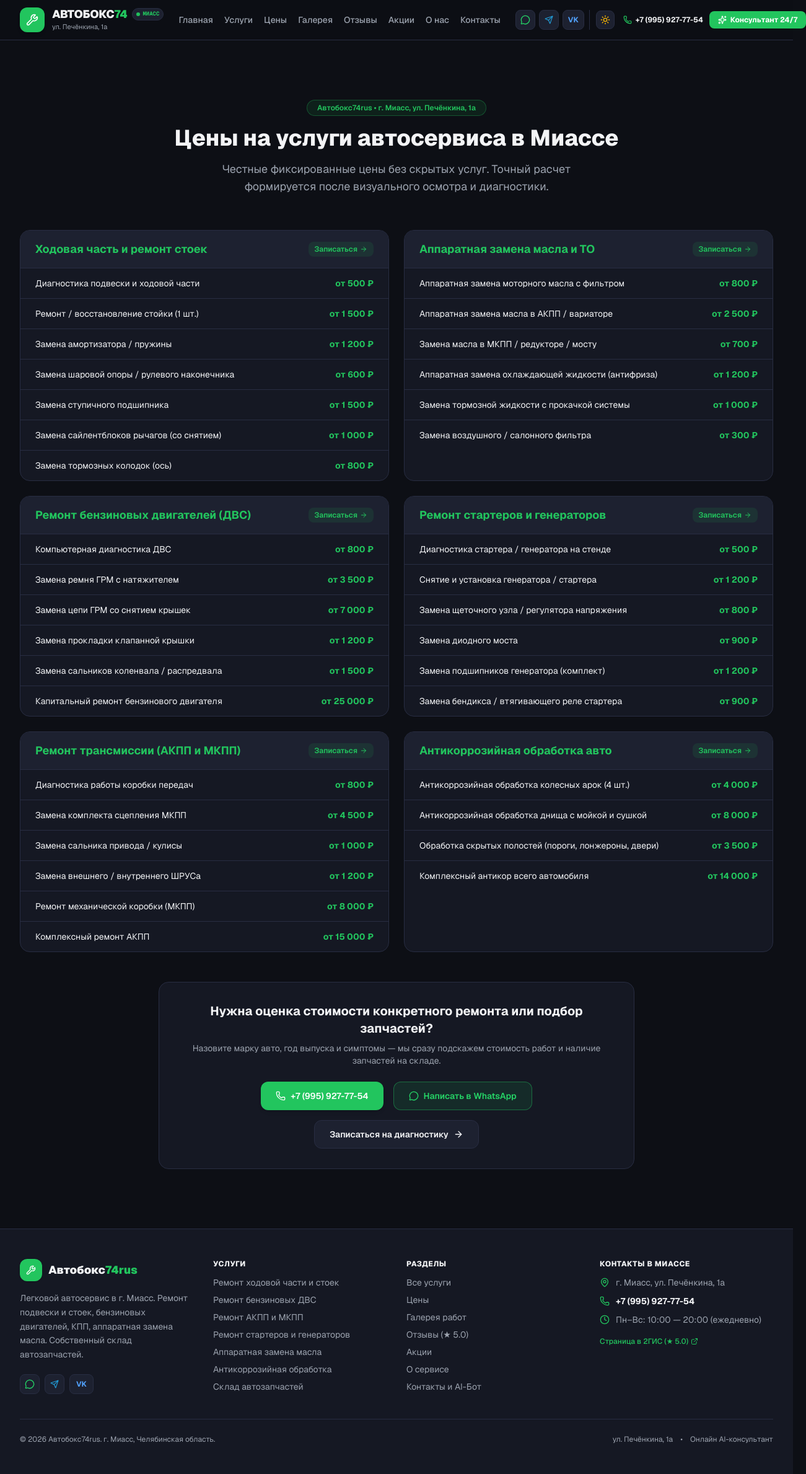
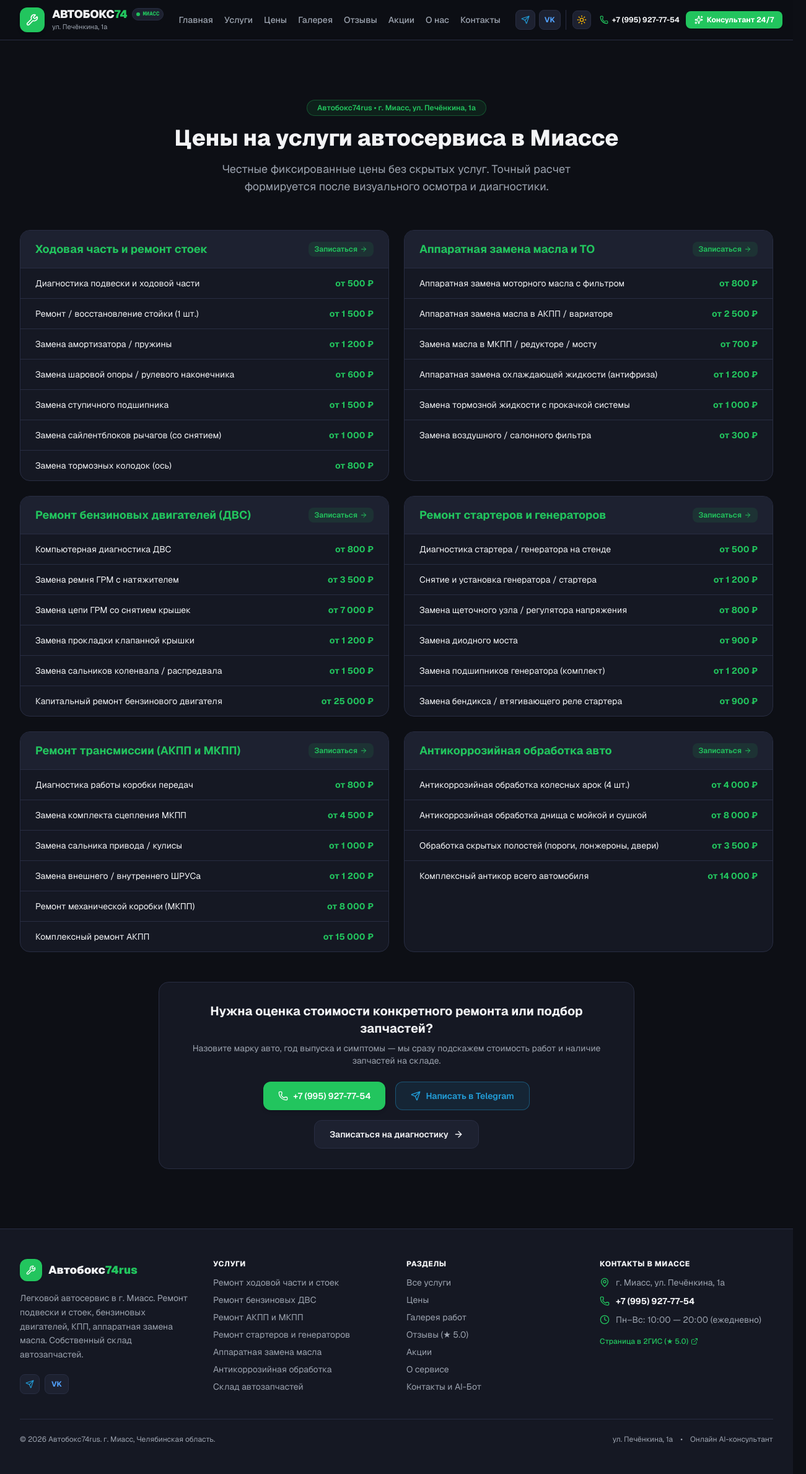
Before and after one commit to 7project/autobox, a Next.js app: page /ceny in a window 1280 px wide. Shown: the whole page at 62% size, 1301 px wide, since content can reach past the window. Built offline with nearby package versions, Linux system fonts and the light colour scheme.

Commit message:
refactor: remove all WhatsApp links and buttons from project

```diff
--- a/src/app/ceny/page.tsx
+++ b/src/app/ceny/page.tsx
@@ -1,6 +1,6 @@
 import type { Metadata } from "next";
 import Link from "next/link";
-import { ArrowRight, Phone, MessageCircle } from "lucide-react";
+import { ArrowRight, Phone, Send } from "lucide-react";
 import { BookingConsultantButton } from "@/components/BookingConsultantButton";
 
 export const metadata: Metadata = {
@@ -147,13 +147,13 @@ export default function CenyPage() {
               +7 (995) 927-77-54
             </a>
             <a
-              href="https://wa.me/79959277754"
+              href="https://t.me/+79959277754"
               target="_blank"
               rel="noopener noreferrer"
-              className="inline-flex items-center gap-2 rounded-xl border border-[#25D366]/40 bg-[#25D366]/10 px-6 py-3 text-sm font-semibold text-[#25D366] transition-all hover:bg-[#25D366]/20"
+              className="inline-flex items-center gap-2 rounded-xl border border-[#229ED9]/40 bg-[#229ED9]/10 px-6 py-3 text-sm font-semibold text-[#229ED9] transition-all hover:bg-[#229ED9]/20"
             >
-              <MessageCircle className="h-4 w-4" />
-              Написать в WhatsApp
+              <Send className="h-4 w-4" />
+              Написать в Telegram
             </a>
             <BookingConsultantButton
               service="Диагностика и расчет стоимости"
--- a/src/app/kontakty/page.tsx
+++ b/src/app/kontakty/page.tsx
@@ -7,7 +7,6 @@ import {
   MapPin,
   Phone,
   Clock,
-  MessageCircle,
   ExternalLink,
   Send,
   Sparkles,
--- a/src/app/page.tsx
+++ b/src/app/page.tsx
@@ -13,7 +13,6 @@ import {
   MapPin,
   Clock,
   Phone,
-  MessageCircle,
   PackageCheck,
   Bot,
   Sparkles,
--- a/src/components/Footer.tsx
+++ b/src/components/Footer.tsx
@@ -1,5 +1,5 @@
 import Link from "next/link";
-import { Wrench, Phone, MapPin, Clock, MessageCircle, Send, ExternalLink } from "lucide-react";
+import { Wrench, Phone, MapPin, Clock, Send, ExternalLink } from "lucide-react";
 import { BookingConsultantButton } from "./BookingConsultantButton";
 
 const services = [
@@ -42,15 +42,6 @@ export function Footer() {
             </p>
             {/* Custom compact social buttons */}
             <div className="flex items-center gap-2 pt-1">
-              <a
-                href="https://wa.me/79959277754"
-                target="_blank"
-                rel="noopener noreferrer"
-                className="h-8 w-8 rounded-lg border border-[var(--border)] bg-[var(--secondary)] flex items-center justify-center text-[#25D366] hover:bg-[#25D366]/10 transition-colors"
-                title="WhatsApp"
-              >
-                <MessageCircle className="h-4 w-4" />
-              </a>
               <a
                 href="https://t.me/+79959277754"
                 target="_blank"
--- a/src/components/Header.tsx
+++ b/src/components/Header.tsx
@@ -2,7 +2,7 @@
 
 import { useState } from "react";
 import Link from "next/link";
-import { Menu, X, Phone, Wrench, MessageCircle, Send, Sparkles } from "lucide-react";
+import { Menu, X, Phone, Wrench, Send, Sparkles } from "lucide-react";
 import { ThemeToggle } from "./ThemeToggle";
 import { BookingConsultantButton } from "./BookingConsultantButton";
 
@@ -62,15 +62,6 @@ export function Header() {
           <div className="hidden xl:flex items-center gap-2.5 shrink-0">
             {/* Social / Messengers Mini-Pills */}
             <div className="flex items-center gap-1.5 pr-2 border-r border-[var(--border)]">
-              <a
-                href="https://wa.me/79959277754"
-                target="_blank"
-                rel="noopener noreferrer"
-                className="h-8 w-8 rounded-lg border border-[var(--border)] bg-[var(--secondary)] flex items-center justify-center text-[#25D366] hover:bg-[#25D366]/10 transition-colors"
-                title="WhatsApp"
-              >
-                <MessageCircle className="h-4 w-4" />
-              </a>
               <a
                 href="https://t.me/+79959277754"
                 target="_blank"
@@ -171,15 +162,6 @@ export function Header() {
             </a>
             <div className="flex items-center gap-1.5">
               <a
-                href="https://wa.me/79959277754"
-                target="_blank"
-                rel="noopener noreferrer"
-                className="p-2 rounded-lg bg-[var(--secondary)] text-[#25D366] hover:bg-[#25D366]/10 transition-colors"
-                title="WhatsApp"
-              >
-                <MessageCircle className="h-4 w-4" />
-              </a>
-              <a
                 href="https://t.me/+79959277754"
                 target="_blank"
                 rel="noopener noreferrer"
```
Also changed, not shown: 2 other files (tests, documents, lock files or other folders).
